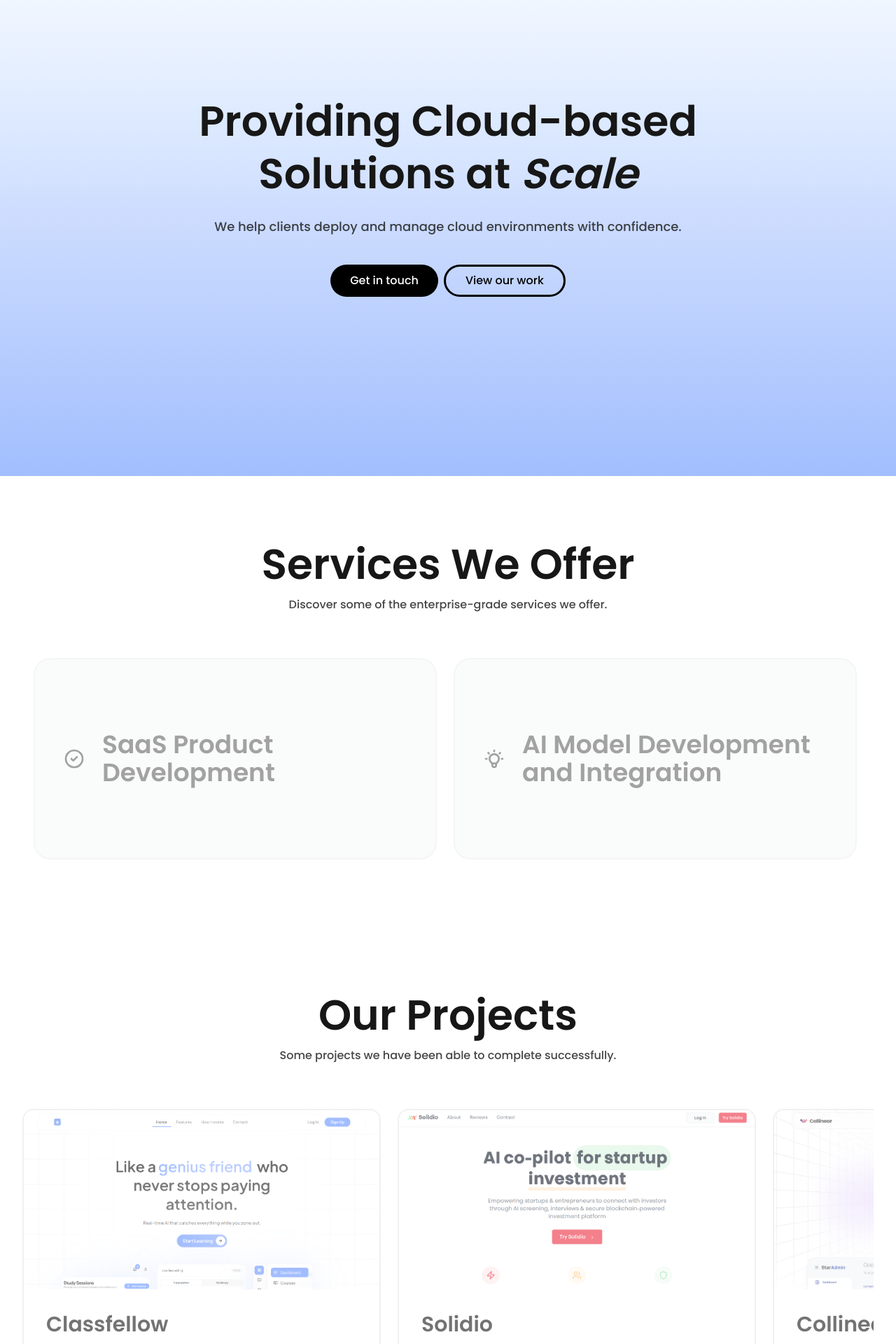
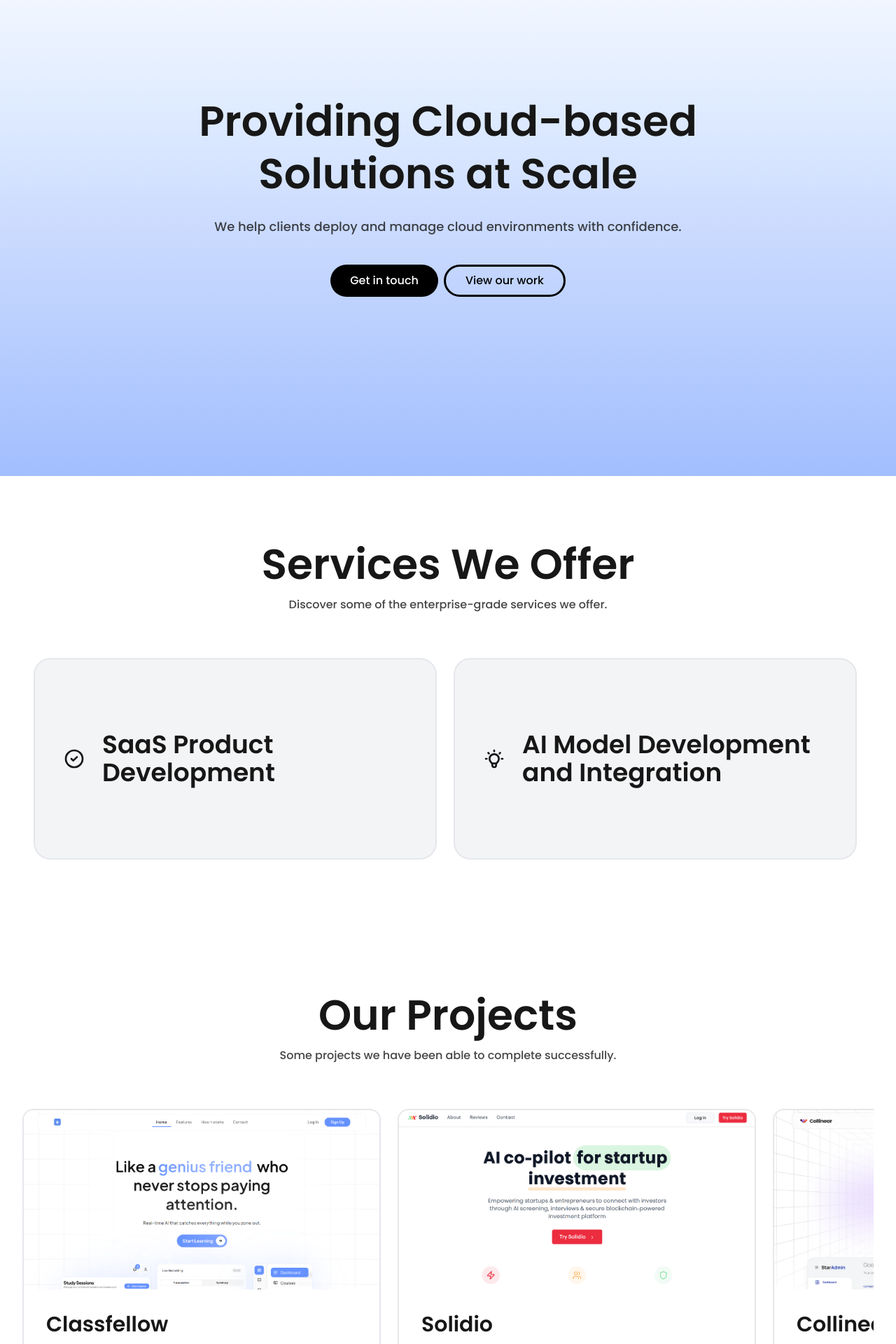
Before and after one commit to ecellolabs/Website, a Next.js app: page / in a window 1280 px wide. Shown: the part 120-2040 px from the top of the page at 70% size. Built offline with nearby package versions, Linux system fonts and the light colour scheme.

Commit message:
Minor Updates

```diff
--- a/app/components/header.tsx
+++ b/app/components/header.tsx
@@ -39,7 +39,7 @@ export default function Header() {
               <li key={item}>
                 <a
                   href={`#${item.toLowerCase().replace(/\s+/g, "-")}`}
-                  className="text-foreground transition-opacity duration-300 hover:opacity-70"
+                  className="text-foreground transition-opacity duration-300 hover:opacity-70 whitespace-nowrap"
                 >
                   {item}
                 </a>
--- a/app/components/hero.tsx
+++ b/app/components/hero.tsx
@@ -7,7 +7,7 @@ export default function Hero() {
       <div className="absolute inset-0 bg-gradient-to-t from-blue-600/40 via-blue-600/20 to-white -z-10" />
       <div className="max-w-4xl mx-auto px-6 text-center">
         <h1 className="text-4xl md:text-5xl lg:text-6xl font-semibold mb-6 leading-tight text-foreground">
-        Providing Cloud-based Solutions at <span className="italic">Scale</span>
+          Providing Cloud-based Solutions at Scale
         </h1>
         <p className="text-lg text-foreground/80 mb-10">
           We help clients deploy and manage cloud environments with confidence.
--- a/app/components/projects.tsx
+++ b/app/components/projects.tsx
@@ -79,7 +79,7 @@ export default function Projects() {
                     ${
                       isSelected
                         ? "shadow-xl opacity-100 "
-                        : "opacity-60 hover:opacity-80"
+                        : ""
                     }
                   `}
                 >
--- a/app/components/services.tsx
+++ b/app/components/services.tsx
@@ -104,7 +104,7 @@ export default function Services() {
                     min-h-56 md:min-h-64 lg:min-h-72
                     ${isSelected
                       ? 'bg-black text-white border-black shadow-2xl opacity-100'
-                      : 'bg-gray-100 text-foreground border-gray-200 opacity-40 hover:opacity-70'}
+                      : 'bg-gray-100 text-foreground border-gray-200'}
                   `}
                 >
                   <div className="flex items-center gap-5 md:gap-6 px-6 md:px-10">
```
Lines whose indentation alone changed are shown as unchanged.
